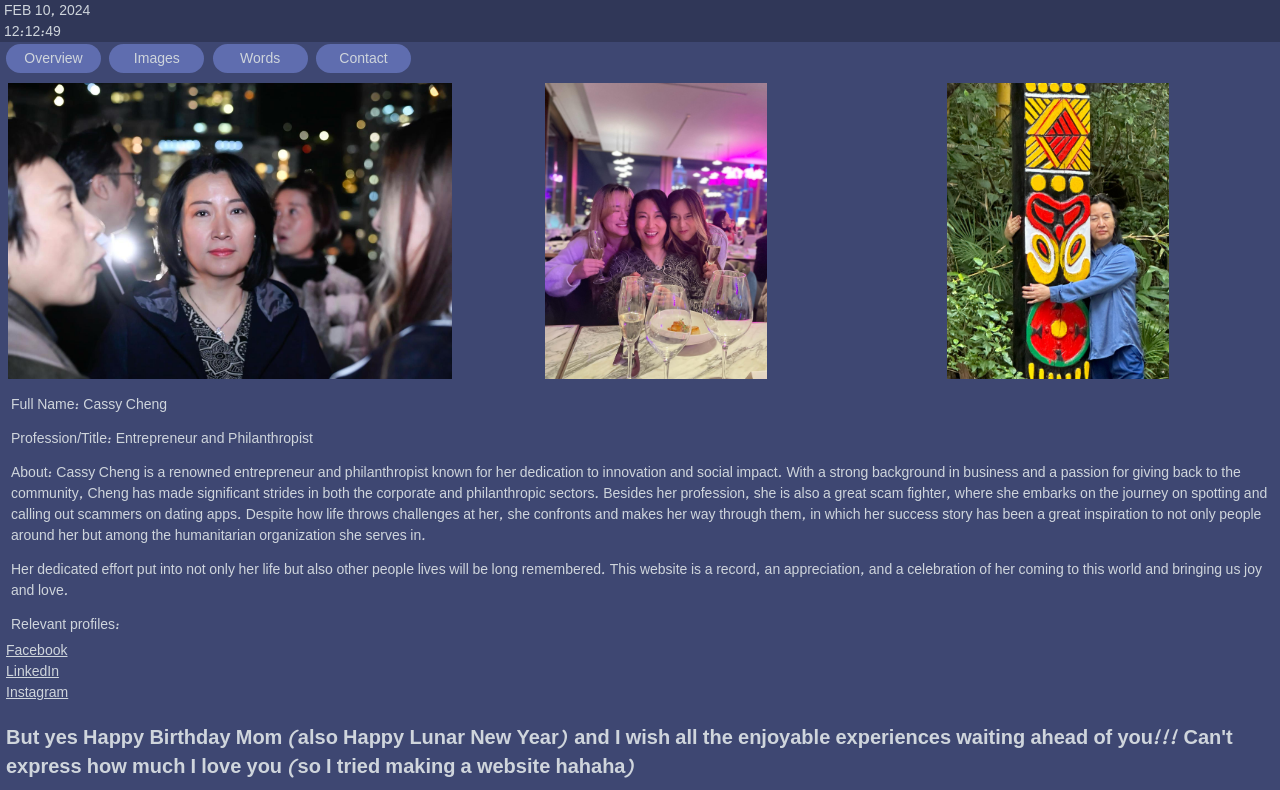
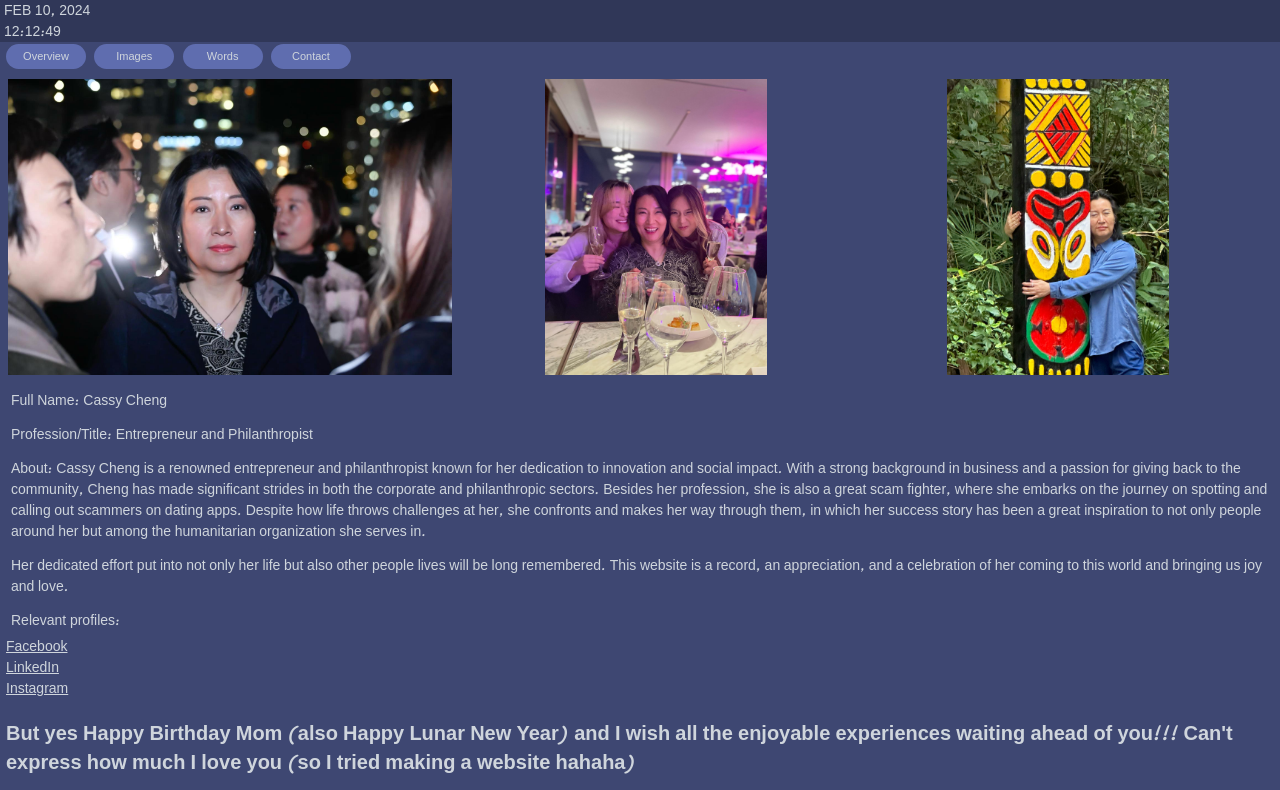
Before and after one commit to stephanielam0506/Birthday, a plain HTML site: page index.html in a window 1280 px wide. Shown: the part 67-857 px from the top of the page. Drawn offline with nearby package versions, Linux system fonts and the light colour scheme; a web font is replaced by a local one.

Commit message:
fix nav bar.

```diff
--- a/css/style.css
+++ b/css/style.css
@@ -87,15 +87,17 @@ a {
 /* Style the links inside the navigation bar */
 .nav a{
   display: inline-block;
-  width: 95px;
+  width: 80px;
   color: #cfd5dc;
   background-color: rgb(95, 109, 175);
   text-align: center;
-  padding: 4px 16px;
+  padding: 4px 10px;
+  margin-left: 0;
+  margin-right: 0;
   margin-top: 105px;
   margin-bottom: 8px;
   text-decoration: none;
-  font-size: 14px;
+  font-size: 11px;
   border-radius:  100px;
 }
 
```
